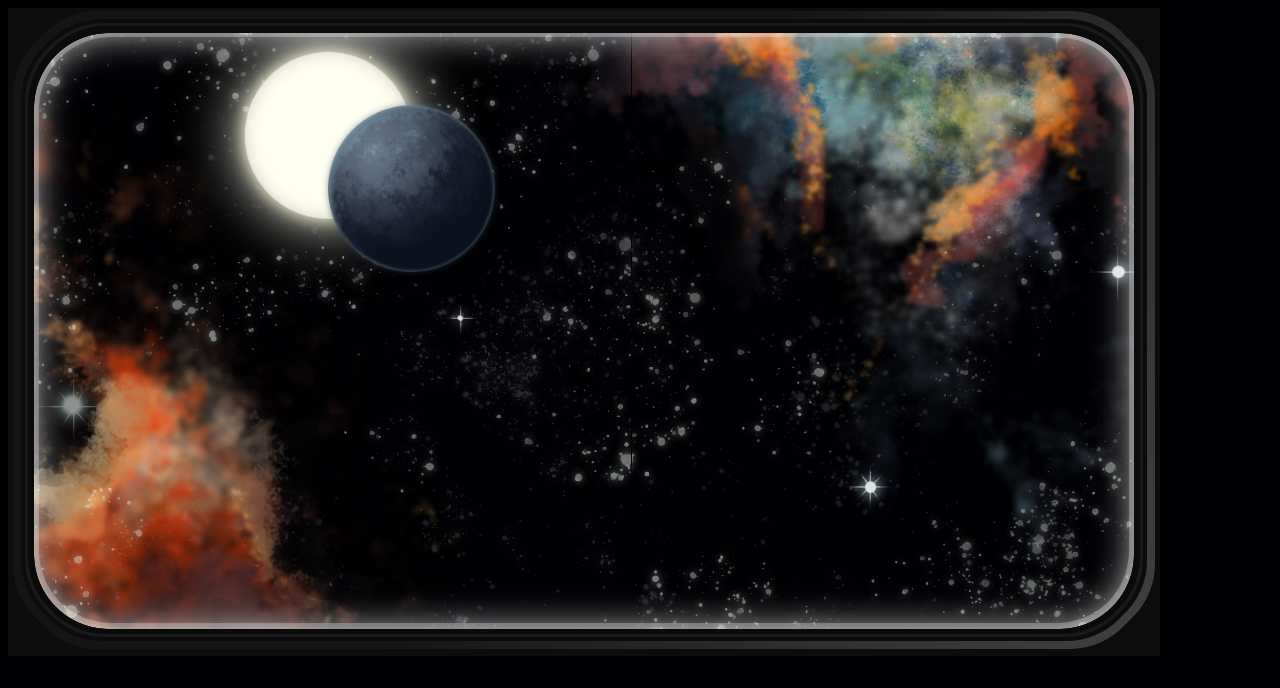
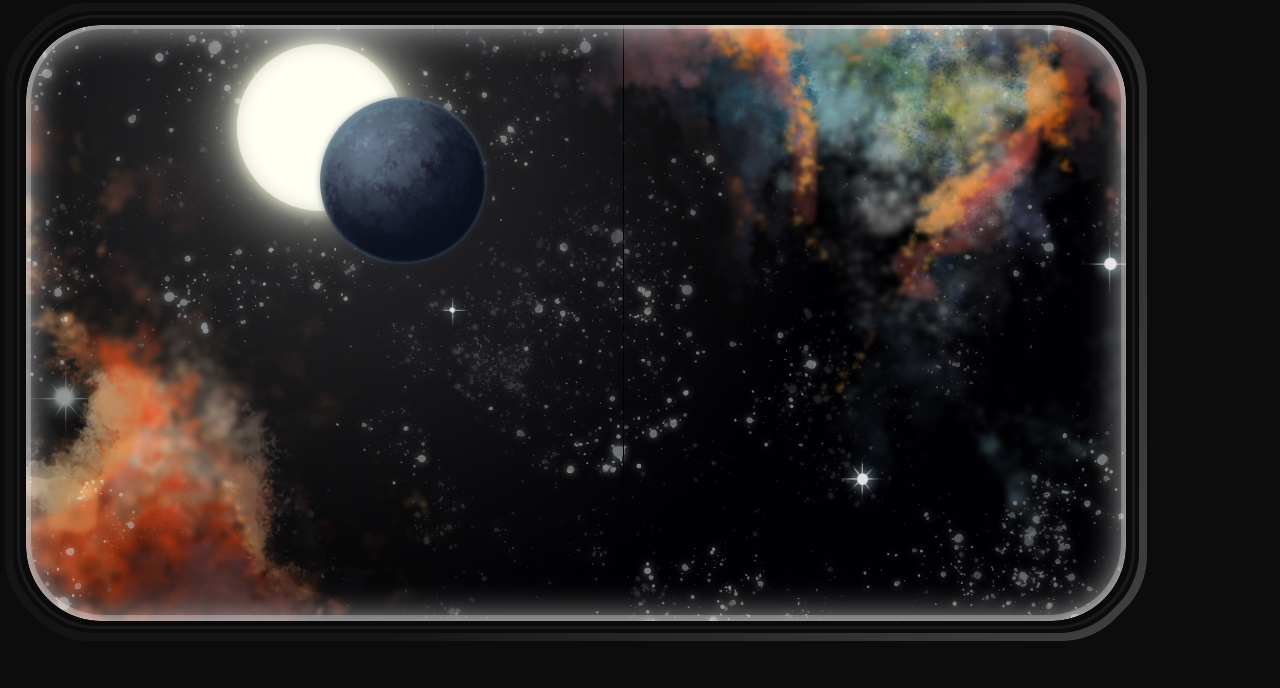
Before and after one commit to rmkubik/eclipse, a website: page index.html in a window 1280 px wide. Drawn offline with Linux system fonts and the light colour scheme.

Commit message:
Build command, padding fixes, more

```diff
--- a/index.html
+++ b/index.html
@@ -14,6 +14,7 @@
                 <div class="layer4"></div>
                 <div class="layer4b sparkle"></div>
                 <div class="layer5"></div>
+                <div class="layer5b"></div>
                 <div class="layer6"></div>
             </div>
         </div>
--- a/package.json
+++ b/package.json
@@ -4,6 +4,7 @@
     "description": "",
     "main": "index.js",
     "scripts": {
+        "build": "zip -r eclipse src lib assets index.html",
         "test": "echo \"Error: no test specified\" && exit 1"
     },
     "author": "",
--- a/src/main.css
+++ b/src/main.css
@@ -1,5 +1,6 @@
 body {
-    background-color: #010003;
+    background-color: #0c0c0c;
+    margin: 0;
 }
 
 body * {
@@ -39,7 +40,7 @@ body * {
 }
 
 .base {
-    background-color: #010003;
+    background-color: #0c0c0c;
     background-image: url("../assets/images/0_background.png");
     width: 1600px;
     height: 900px;
@@ -93,6 +94,11 @@ body * {
     background-image: url("../assets/images/5_sun.png");
 }
 
+.layer5b {
+    transform: translateZ(30px);
+    background-image: url("../assets/images/5_sun light.png");
+}
+
 .layer6 {
     transform: translateZ(270px);
     background-image: url("../assets/images/6_planet.png");
```
Also changed, not shown: 1 other file. Lines whose indentation alone changed are shown as unchanged.
